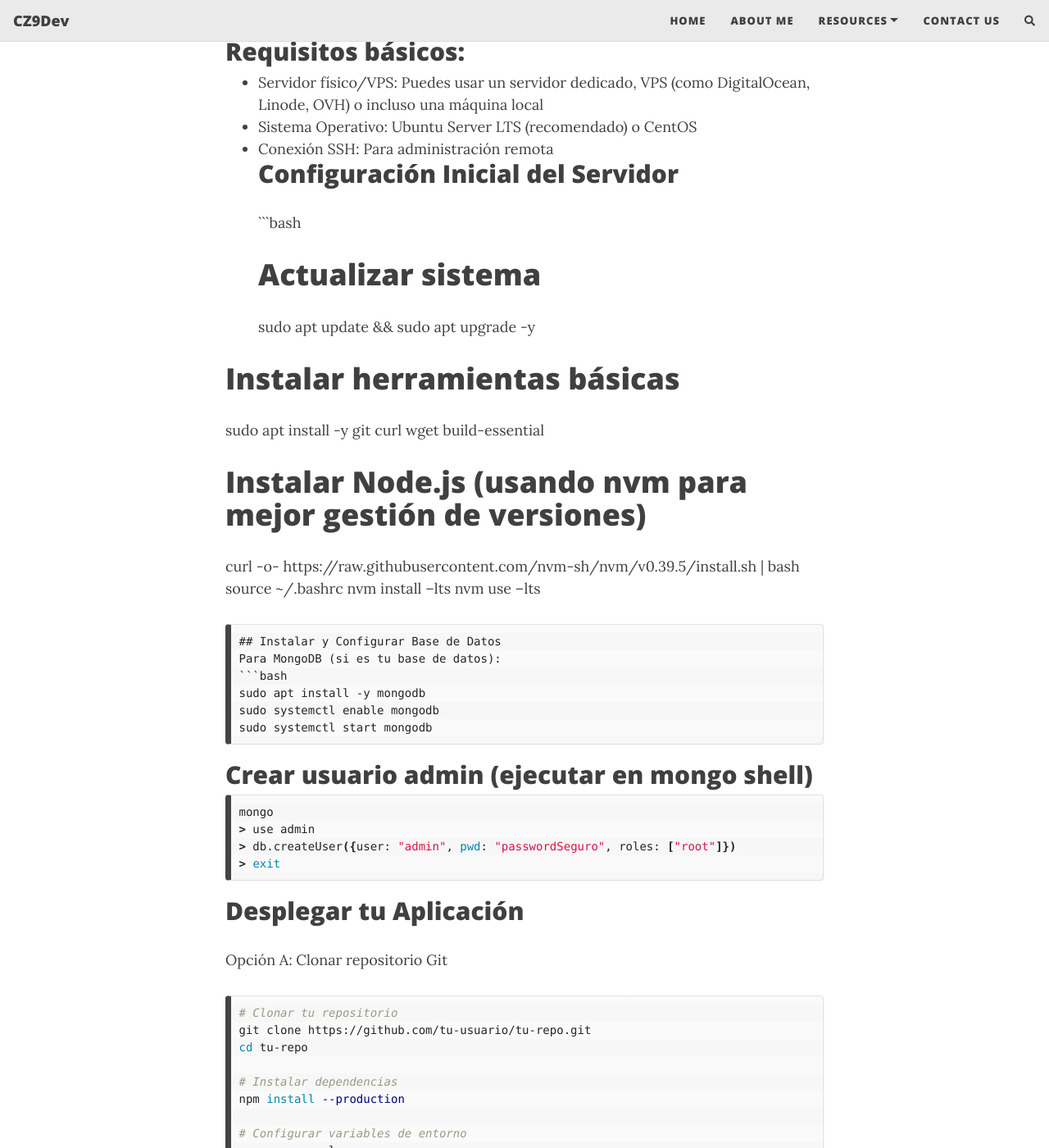
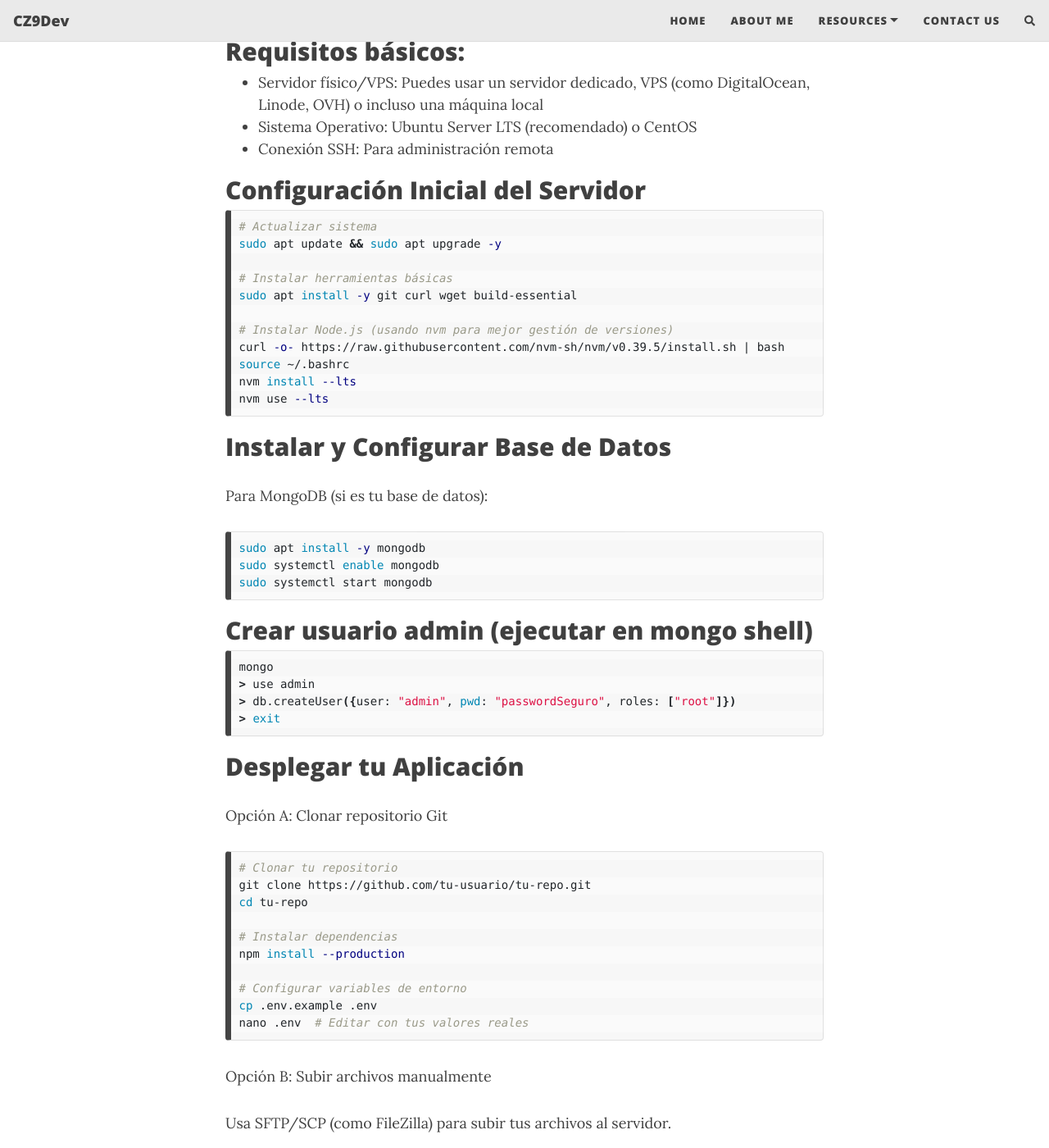
Before and after one commit to cz9dev/cz9dev.github.io, a Jekyll site: the page built from _posts/2025-06-16-desplegar-aplicacion-nodejs-en-produccion.md, in a window 1280 px wide and 1400 px high, scrolled down 594 px. Shown: the whole window at 82% size. Built offline with Jekyll 4.4.1, drawn with Linux system fonts in a browser that asks for light colours; nearby versions of some CDN libraries; comment, search, counter and statistics services are not loaded; some of the changed lines change nothing that is shown; some of the changed text lies outside the part shown.

Commit message:
Update file

````diff
--- a/_posts/2025-06-16-desplegar-aplicacion-nodejs-en-produccion.md
+++ b/_posts/2025-06-16-desplegar-aplicacion-nodejs-en-produccion.md
@@ -11,11 +11,14 @@ comments: true
 Para poner tu aplicación Node.js en producción de forma auto-hospedada, sigue estos pasos detallados:
 
 # Preparación del Entorno de Producción
+
 ## Requisitos básicos:
 * Servidor físico/VPS: Puedes usar un servidor dedicado, VPS (como DigitalOcean, Linode, OVH) o incluso una máquina local
 * Sistema Operativo: Ubuntu Server LTS (recomendado) o CentOS
 * Conexión SSH: Para administración remota
+
 ## Configuración Inicial del Servidor
+
 ```bash
 # Actualizar sistema
 sudo apt update && sudo apt upgrade -y
@@ -29,8 +32,11 @@ source ~/.bashrc
 nvm install --lts
 nvm use --lts
 ```
+
 ## Instalar y Configurar Base de Datos
+
 Para MongoDB (si es tu base de datos):
+
 ```bash
 sudo apt install -y mongodb
 sudo systemctl enable mongodb
@@ -38,6 +44,7 @@ sudo systemctl start mongodb
 ```
 
 ## Crear usuario admin (ejecutar en mongo shell)
+
 ```bash
 mongo
 > use admin
@@ -46,7 +53,9 @@ mongo
 ```
 
 ## Desplegar tu Aplicación
+
 Opción A: Clonar repositorio Git
+
 ```bash
 # Clonar tu repositorio
 git clone https://github.com/tu-usuario/tu-repo.git
@@ -63,7 +72,9 @@ nano .env  # Editar con tus valores reales
 Opción B: Subir archivos manualmente
 
 Usa SFTP/SCP (como FileZilla) para subir tus archivos al servidor.
+
 ## Configurar Reverse Proxy con Nginx
+
 ```bash
 
 # Instalar Nginx
@@ -95,15 +106,20 @@ server {
         expires 30d;
     }
 }
+
 ```
+
 Activar la configuración:
+
 ```bash
 
 sudo ln -s /etc/nginx/sites-available/tu-app /etc/nginx/sites-enabled
 sudo nginx -t  # Verificar sintaxis
 sudo systemctl restart nginx
 ```
+
 ## Gestionar Procesos con PM2
+
 ```bash
 
 # Instalar PM2 globalmente
@@ -118,6 +134,7 @@ pm2 save
 ```
 
 ## Configurar Firewall (UFW)
+
 ```bash
 
 sudo ufw allow ssh
@@ -137,16 +154,19 @@ sudo certbot --nginx -d tudominio.com -d www.tudominio.com
 ```
 
 ## Monitoreo y Mantenimiento
+
 Monitoreo básico:
+
 ```bash
 
 pm2 monit  # Monitor en tiempo real
 pm2 logs   # Ver logs
 ```
 
-Actualizaciones automáticas (opcional):
+### Actualizaciones automáticas (opcional):
 
 Crear un script /usr/local/bin/update-app:
+
 ```bash
 
 #!/bin/bash
@@ -163,16 +183,18 @@ bash
 sudo chmod +x /usr/local/bin/update-app
 ```
 
-10. Copias de Seguridad
+## Copias de Seguridad
 Backup básico de base de datos (cron job):
 bash
 
-# Crear script de backup
+### Crear script de backup
+
 ```bash
 sudo nano /usr/local/bin/backup-db
 ```
 
 Contenido del script:
+
 ```bash
 
 #!/bin/bash
@@ -182,6 +204,7 @@ find /backups/ -type f -mtime +7 -delete
 ```
 
 Programar en cron (crontab -e):
+
 ```text
 
 0 3 * * * /usr/local/bin/backup-db
````
